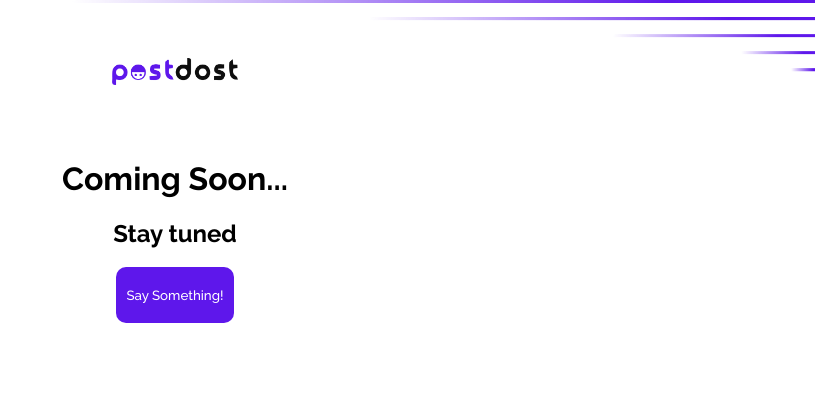
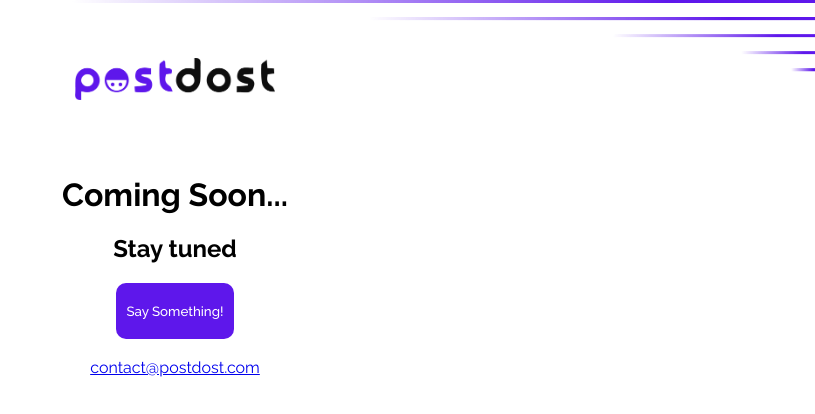
Before and after one commit to ammarrqureshi/influencer-promotion-platform, a Next.js app: page / in a window 1280 px wide. Shown: the top 414 px of the page, without its empty margins (465-1280 px from the left). Built offline with nearby package versions, Linux system fonts and the light colour scheme.

Commit message:
email added, logo size adjusted

```diff
--- a/src/components/Test.js
+++ b/src/components/Test.js
@@ -11,7 +11,9 @@ const Test = () => {
     <div>
       <center>
         <Image src={Logo} alt="logo here"  style={{
-          maxWidth: '10%',
+          maxWidth: '300px',
+          width: "200px",
+
           height: 'auto',
           margin: '50px'
         }}/>
@@ -37,6 +39,12 @@ const Test = () => {
               cursor: "pointer"
     }}>Say Something!</button>
 
+    <br>
+    </br>
+    <br>
+    </br>
+<a type="email" href="contact@postdost.com">contact@postdost.com</a>
+
       </center>
 
     <Image src={brandLines} alt="" style={{
```
